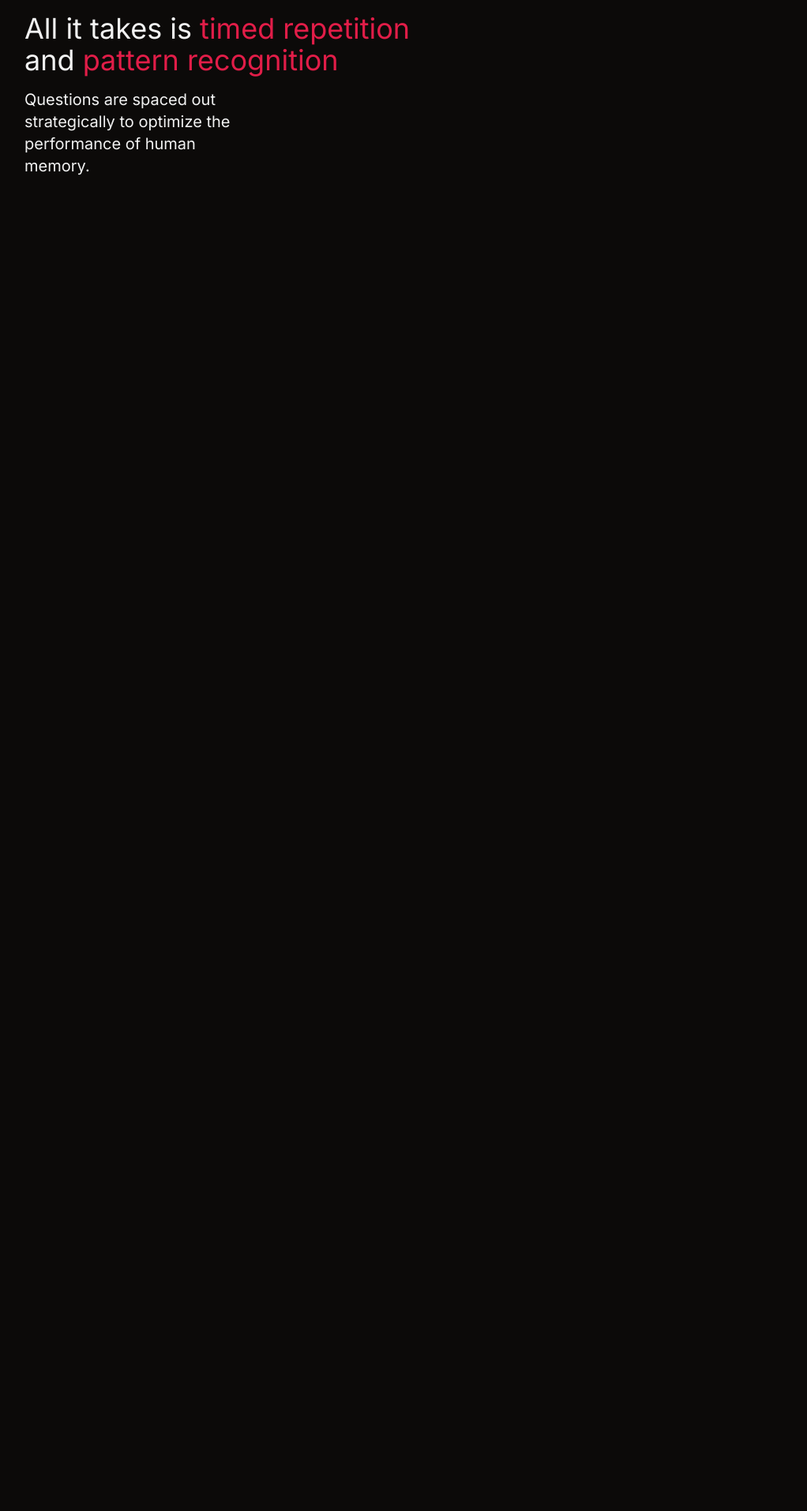
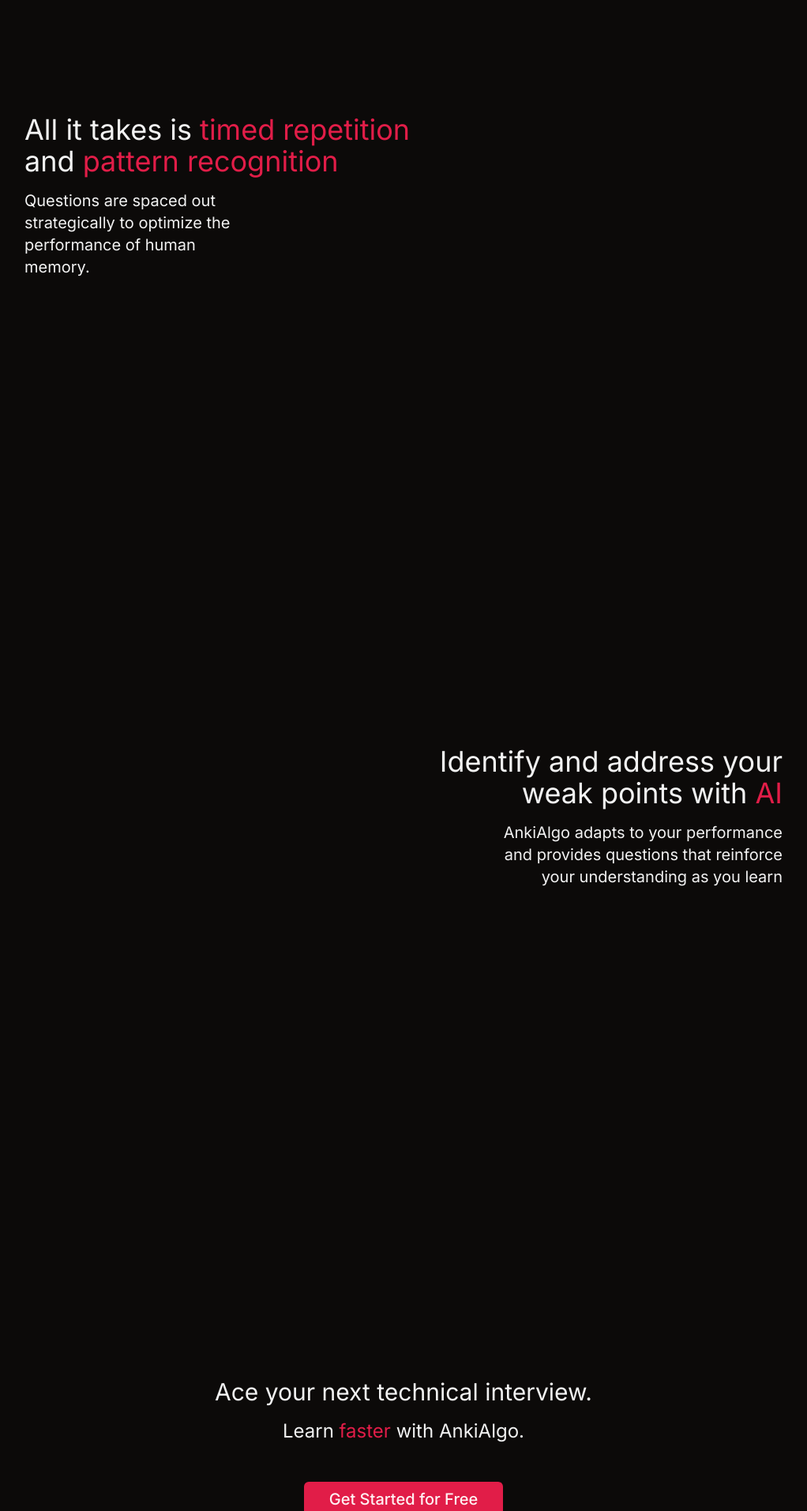
Before and after one commit to Andes0113/anki-algo, a Next.js app: page / in a window 1280 px wide. Shown: the part 880-2793 px from the top of the page at 79% size, without its empty margins (129-1151 px from the left). Before the commit the page ends 1200 px from the top, so only its background shows below. Built offline with nearby package versions, Linux system fonts and the light colour scheme.

Commit message:
Update landing page

```diff
--- a/src/app/page.tsx
+++ b/src/app/page.tsx
@@ -1,10 +1,11 @@
 import { buttonVariants } from '@/components/ui/button';
 import AnkiAlgoLogo from '../../public/ankialgo high-res.webp';
 import Link from 'next/link';
+import { cn } from '@/lib/utils';
 
 export default function Home() {
   return (
-    <main className="flex flex-col items-center justify-between py-16 md:py-24 px-20 md:px-40">
+    <main className="flex flex-col items-center justify-between py-24 px-20 md:px-40">
       {/* Hero Section */}
       <div className="min-h-screen flex flex-col min-w-full gap-28">
         <div className="flex flex-col gap-8 lg:w-[75%] xl:w-[60%]">
@@ -15,12 +16,15 @@
           </h2>
         </div>
         <div className="flex gap-4 justify-end md:mr-20 items-center">
-          <a className="underline-offset-4 underline text-nowrap" href="#how">
+          <a
+            className="underline-offset-4 underline text-nowrap transition duration-300 hover:text-gray-300"
+            href="#how"
+          >
             Learn More
           </a>
           <Link
             href={'/login'}
-            className={buttonVariants({ size: 'lg' }) + ' text-xl'}
+            className={cn(buttonVariants({ size: 'lg' }), 'text-xl')}
           >
             Get Started
           </Link>
@@ -29,21 +33,50 @@
       {/* Spaced repetition */}
       <div
         id="how"
-        className="flex flex-col items-center justify-between w-full min-h-full"
+        className="flex flex-col items-center justify-between w-full min-h-screen"
       >
-        <div className="w-full flex flex-col items-start gap-4">
+        <div className="w-full flex flex-col items-start gap-4 py-32">
           <h1 className="text-4xl text-left w-full">
             All it takes is{' '}
             <span className="text-primary">timed repetition</span>
             <br />
             and <span className="text-primary">pattern recognition</span>
           </h1>
-          <p className="text-xl w-[30%]">
+          <p className="text-xl md:w-[30%]">
             Questions are spaced out strategically to optimize the performance
             of human memory.
           </p>
         </div>
       </div>
+      <div className="flex flex-col items-center justify-between w-full min-h-screen">
+        <div className="w-full flex flex-col items-end gap-4 text-right py-32">
+          <h1 className="text-4xl">
+            Identify and address your <br /> weak points with{' '}
+            <span className="text-primary">AI</span>
+          </h1>
+          <p className="text-xl md:w-[40%]">
+            AnkiAlgo adapts to your performance and provides questions that
+            reinforce your understanding as you learn
+          </p>
+        </div>
+      </div>
+      <div className="flex flex-col items-center justify-between w-full">
+        <div className="w-full flex flex-col items-center py-32 gap-12">
+          <div className="flex flex-col items-center gap-4">
+            <h1 className="text-3xl">Ace your next technical interview.</h1>
+            {/* TODO: component that occasionally swaps between better / faster / easier */}
+            <p className="text-2xl">
+              Learn <span className="text-primary">faster</span> with AnkiAlgo.
+            </p>
+          </div>
+          <Link
+            href={'/login'}
+            className={cn(buttonVariants({ size: 'lg' }), 'text-xl')}
+          >
+            Get Started for Free
+          </Link>
+        </div>
+      </div>
     </main>
   );
 }
```
